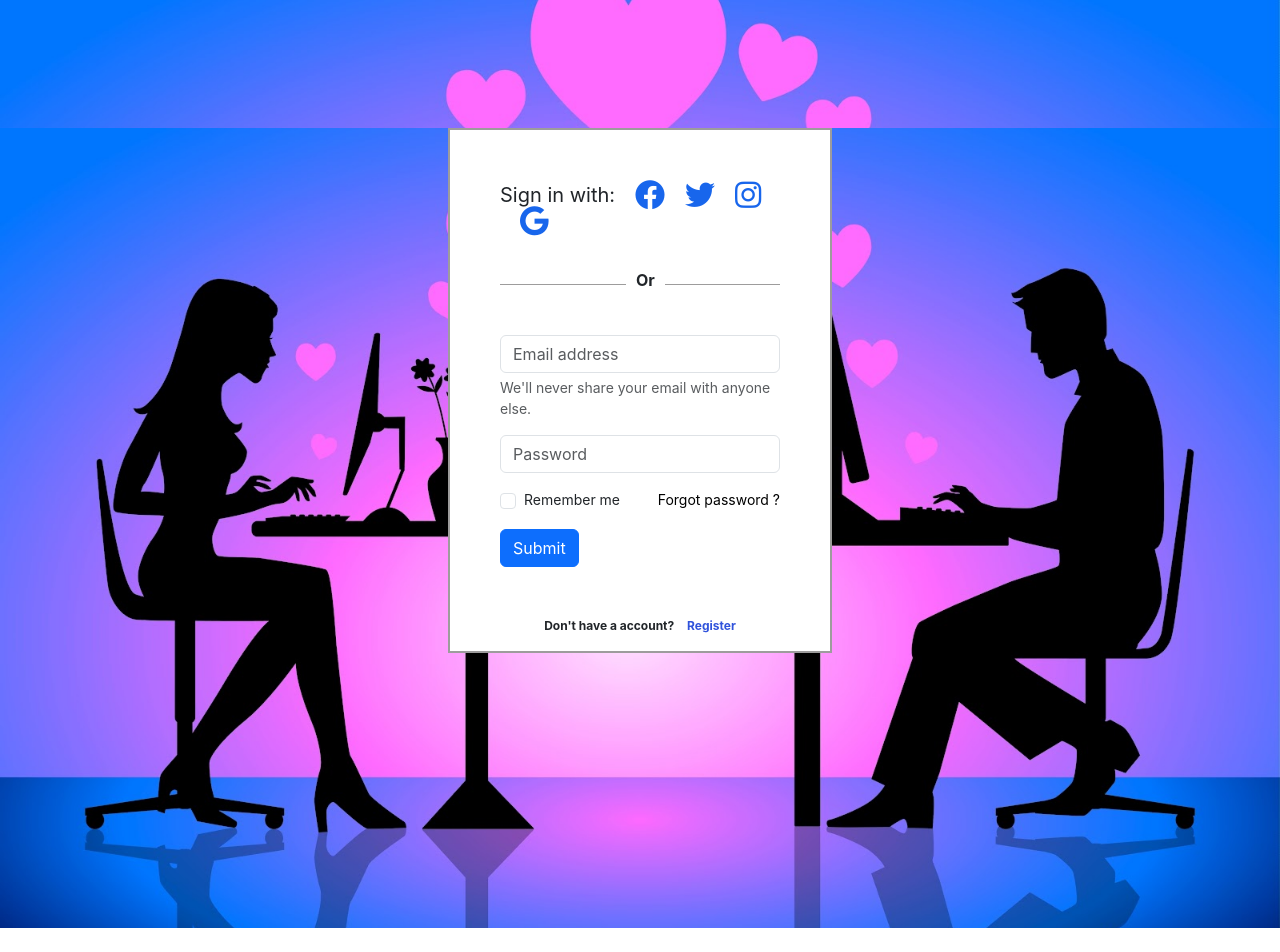
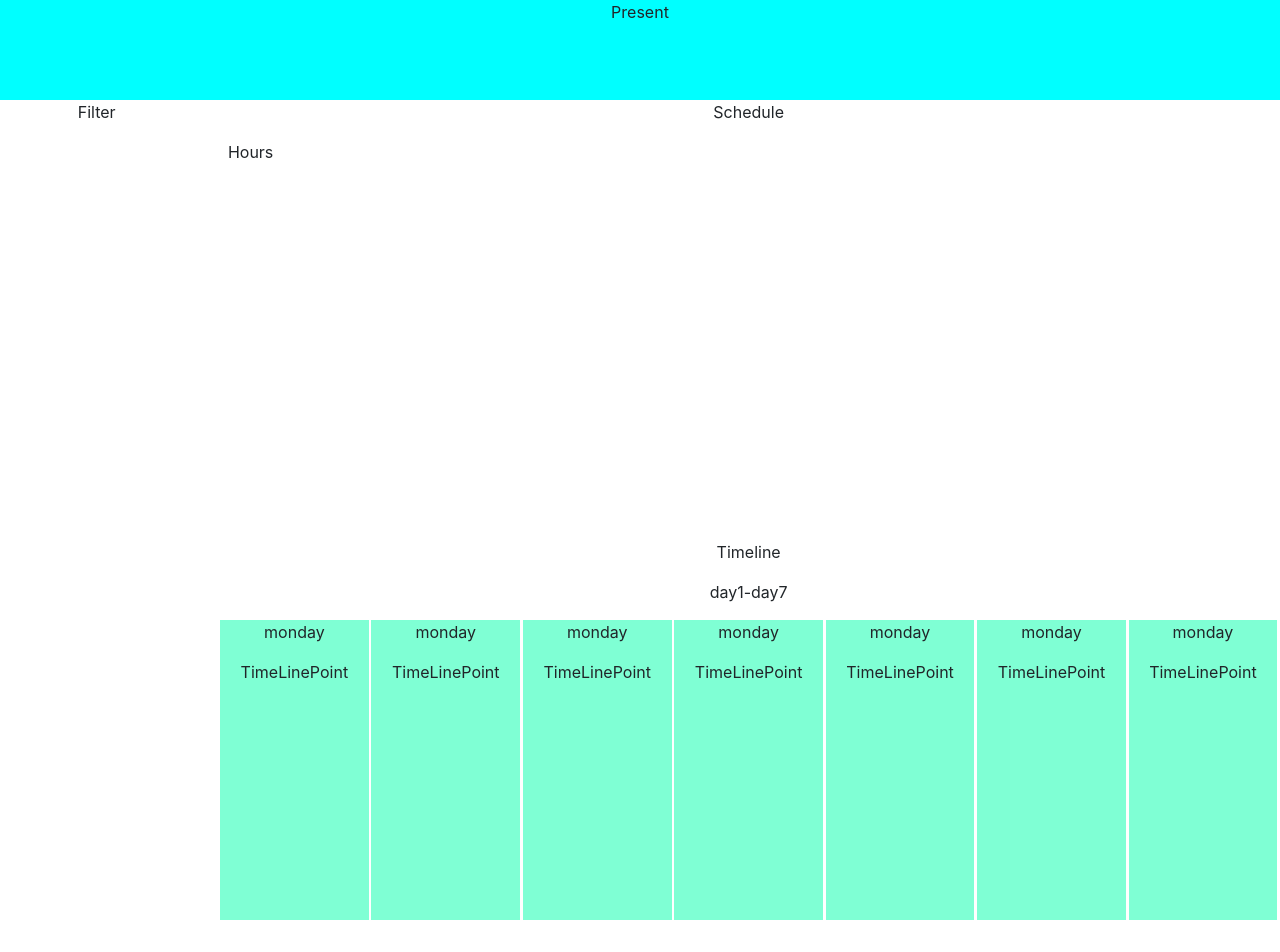
Before and after one commit to GDUNO2k/dating, a React (Create React App) app: page / in a window 1280 px wide. Shown: the top 952 px of the page. Before the commit the page ends 928 px from the top, so only its background shows below. Built offline with nearby package versions, Linux system fonts and the light colour scheme.

Commit message:
add home

```diff
--- a/src/App.js
+++ b/src/App.js
@@ -2,11 +2,12 @@ import logo from "./logo.svg";
 import "./App.css";
 import SignInForClient from "./pages/client/signin/SignInForClient";
 import SignUpForClient from "./pages/client/signup/SignUpForClient";
+import Home from "./pages/client/home/Home";
 
 function App() {
   return (
     <div className="App">
-      <SignInForClient />
+      <Home />
     </div>
   );
 }
--- a/src/components/Header/Header.jsx
+++ b/src/components/Header/Header.jsx
@@ -18,7 +18,7 @@ const Header = () => {
         <i></i>
         <a href="#2">Name 2</a>
       </div>
-      <div className="notiication">
+      <div className="notification">
         <i></i>
       </div>
     </div>
--- /dev/null
+++ b/src/pages/client/home/Home.css
@@ -0,0 +1,9 @@
+.present_time {
+    width: 100%;
+    height: 100px;
+    background-color: aqua;
+}
+
+.home_function {
+    display: flex;
+}
--- /dev/null
+++ b/src/pages/client/home/Home.jsx
@@ -0,0 +1,24 @@
+import React from "react";
+import Schedule from "./Schedule";
+import "./Home.css";
+
+function home(props) {
+  return (
+    <div className="">
+      <div className="present_time">
+        <p>Present</p>
+      </div>
+      <div className="home_function row">
+        <div className="filter col-2">
+          <p>Filter</p>
+        </div>
+        <div className="schedule col-10">
+          <p>Schedule</p>
+          <Schedule />
+        </div>
+      </div>
+    </div>
+  );
+}
+
+export default home;
--- /dev/null
+++ b/src/pages/client/home/Schedule.css
@@ -0,0 +1,15 @@
+.work_per_day {
+    display: flex;
+    justify-content: space-evenly;
+    align-items: center;
+}
+
+.day {
+    width: 14%;
+    height: 300px;
+    background-color: aquamarine;
+}
+
+.hour_per_day {
+    height: 400px;
+}
--- /dev/null
+++ b/src/pages/client/home/Schedule.jsx
@@ -0,0 +1,51 @@
+import React from "react";
+import Timeline from "./Timeline";
+import "./Schedule.css";
+
+function schedule(props) {
+  return (
+    <div className="row">
+      <div className="hour_per_day col-1">
+        <p>Hours</p>
+      </div>
+      <div className="timeline col-11">
+        <p>Timeline</p>
+        <div className="week">
+          <p>day1-day7</p>
+        </div>
+        <div className="work_per_day">
+          <div className="day">
+            <p>monday</p>
+            <Timeline />
+          </div>
+          <div className="day">
+            <p>monday</p>
+            <Timeline />
+          </div>
+          <div className="day">
+            <p>monday</p>
+            <Timeline />
+          </div>
+          <div className="day">
+            <p>monday</p>
+            <Timeline />
+          </div>
+          <div className="day">
+            <p>monday</p>
+            <Timeline />
+          </div>
+          <div className="day">
+            <p>monday</p>
+            <Timeline />
+          </div>
+          <div className="day">
+            <p>monday</p>
+            <Timeline />
+          </div>
+        </div>
+      </div>
+    </div>
+  );
+}
+
+export default schedule;
--- /dev/null
+++ b/src/pages/client/home/Timeline.css
@@ -0,0 +1,4 @@
+.timeline {
+    width: 100%;
+    height: 300px;
+}
--- /dev/null
+++ b/src/pages/client/home/Timeline.jsx
@@ -0,0 +1,13 @@
+import React from "react";
+import TimelinePoint from "./TimelinePoint";
+import "./Timeline.css";
+
+function timeline(props) {
+  return (
+    <div className="timeline">
+      <TimelinePoint />
+    </div>
+  );
+}
+
+export default timeline;
--- /dev/null
+++ b/src/pages/client/home/TimelinePoint.jsx
@@ -0,0 +1,11 @@
+import React from "react";
+
+function timeline_point(props) {
+  return (
+    <div>
+      <p>TimeLinePoint</p>
+    </div>
+  );
+}
+
+export default timeline_point;
--- a/src/pages/client/signin/SignInForClient.css
+++ b/src/pages/client/signin/SignInForClient.css
@@ -1,4 +1,4 @@
-body,
+/* body,
 html {
     height: 100%;
     margin: 0;
@@ -6,7 +6,7 @@ html {
     background-position: center;
     background-repeat: no-repeat;
     background-size: cover;
-}
+} */
 
 
 .Sign_In {
```
